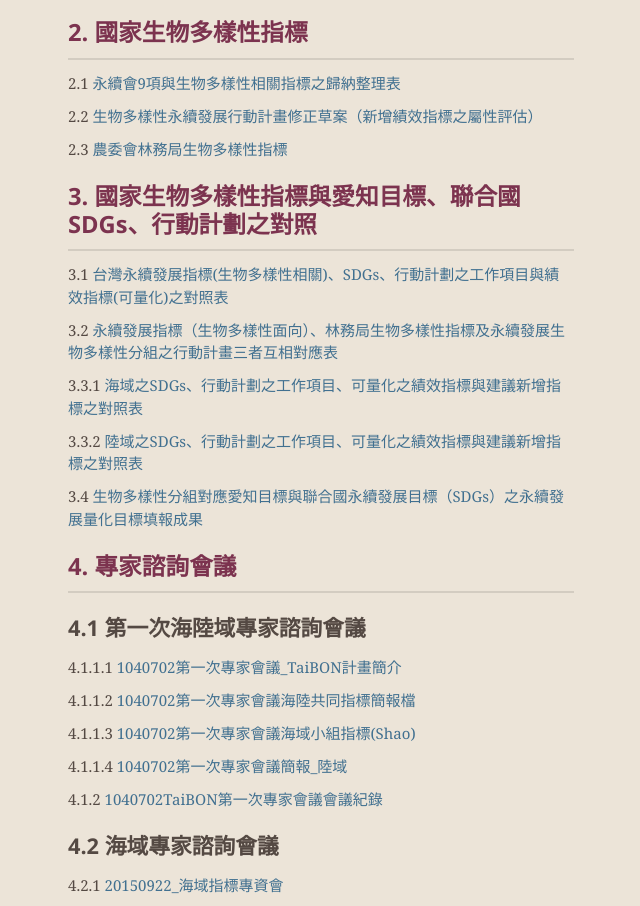
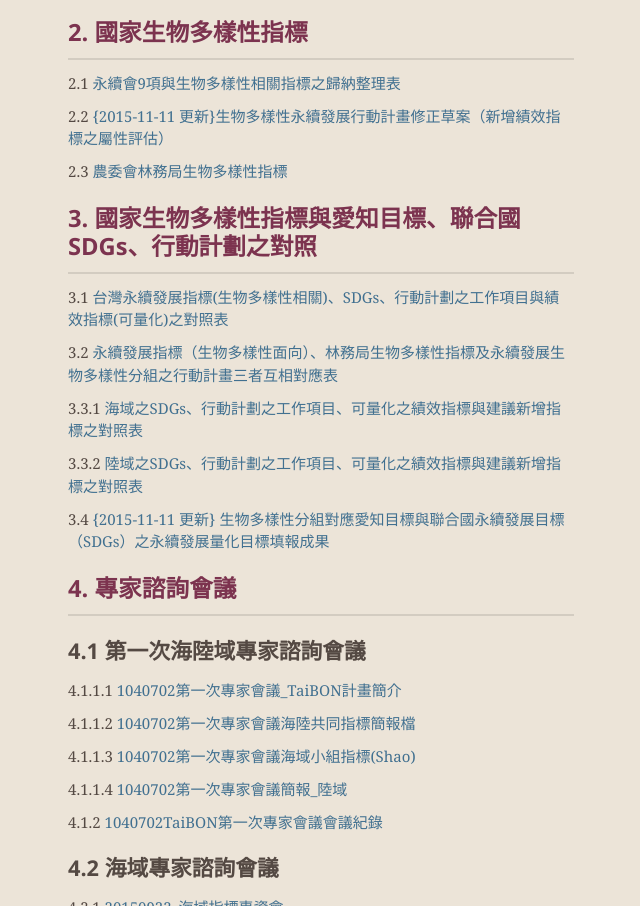
Before and after one commit to TaiBON/references, a plain HTML site: page index.html in a window 1280 px wide. Shown: the part 2294-3200 px from the top of the page, without its empty margins (319-959 px from the left). Drawn offline with nearby package versions, Linux system fonts and the light colour scheme.

```diff
--- a/index.html
+++ b/index.html
@@ -180,7 +180,7 @@
 
 <p>2.1 <a href="https://raw.github.com/TaiBON/references/master/conferences/20151117/2.1.pdf">永續會9項與生物多樣性相關指標之歸納整理表</a></p>
 
-<p>2.2 <a href="https://raw.github.com/TaiBON/references/master/conferences/20151117/2.2.pdf">生物多樣性永續發展行動計畫修正草案（新增績效指標之屬性評估）</a></p>
+<p>2.2 <a href="https://raw.github.com/TaiBON/references/master/conferences/20151117/2.2.pdf">{2015-11-11 更新}生物多樣性永續發展行動計畫修正草案（新增績效指標之屬性評估）</a></p>
 
 <p>2.3 <a href="https://raw.github.com/TaiBON/references/master/conferences/20151117/2.3.pdf">農委會林務局生物多樣性指標</a></p>
 
@@ -195,7 +195,7 @@
 
 <p>3.3.2 <a href="https://raw.github.com/TaiBON/references/master/conferences/20151117/3.3.2.pdf">陸域之SDGs、行動計劃之工作項目、可量化之績效指標與建議新增指標之對照表</a></p>
 
-<p>3.4  <a href="https://raw.github.com/TaiBON/references/master/conferences/20151117/3.4.pdf">生物多樣性分組對應愛知目標與聯合國永續發展目標（SDGs）之永續發展量化目標填報成果</a></p>
+<p>3.4  <a href="https://raw.github.com/TaiBON/references/master/conferences/20151117/3.4.pdf">{2015-11-11 更新} 生物多樣性分組對應愛知目標與聯合國永續發展目標（SDGs）之永續發展量化目標填報成果</a></p>
 
 <h2>
 <a id="4-專家諮詢會議" class="anchor" href="#4-%E5%B0%88%E5%AE%B6%E8%AB%AE%E8%A9%A2%E6%9C%83%E8%AD%B0" aria-hidden="true"><span class="octicon octicon-link"></span></a>4. 專家諮詢會議</h2>
```
Also changed, not shown: params.json (+1 -1 lines).
